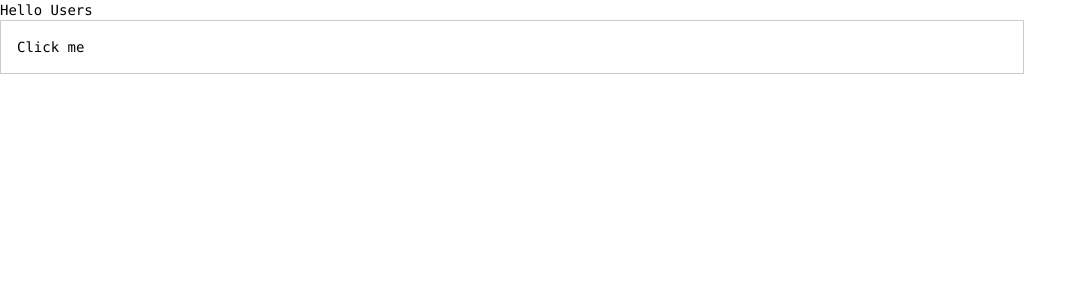
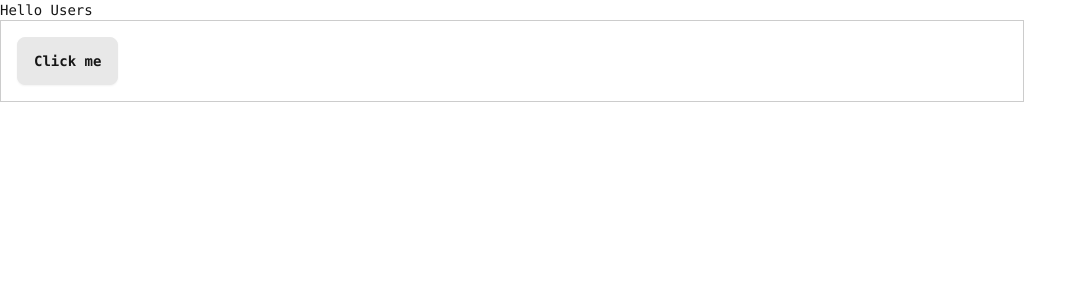
Before and after one commit to mikececco/next-app, a Next.js app: page / in a window 1280 px wide. Shown: the top 300 px of the page, without its empty margins (0-1087 px from the left). Built offline with nearby package versions, Linux system fonts and the light colour scheme.

Commit message:
Added DaisyUI

```diff
--- a/app/components/AddToCart.tsx
+++ b/app/components/AddToCart.tsx
@@ -4,7 +4,7 @@
 const AddToCart = () => {
   return (
     <div>
-      <button onClick={() => console.log('Click')}>Click me</button>
+      <button className='btn' onClick={() => console.log('Click')}>Click me</button>
       </div>
   )
 }
--- a/app/layout.tsx
+++ b/app/layout.tsx
@@ -15,7 +15,7 @@
   children: React.ReactNode;
 }>) {
   return (
-    <html lang="en">
+    <html lang="en" data-theme="cmyk">
       <body className={inter.className}>{children}</body>
     </html>
   );
--- a/app/users/page.tsx
+++ b/app/users/page.tsx
@@ -3,6 +3,7 @@
 interface User {
   id: number;
   name: string;
+  email: string;
 }
 
 const UsersPage = async () => {
@@ -13,10 +14,24 @@
   return (
     <>
       <h1>Users</h1>
-      <p>{new Date().toLocaleTimeString()}</p>
-      <ul>
-        {users.map(user => <li key={user.id}>{user.name}</li>)}
-      </ul>
+      <table className='table table-bordered'>
+        <thead>
+          <tr>
+            <th>
+              Name
+            </th>
+            <th>
+              Email
+            </th>
+          </tr>
+        </thead>
+        <tbody>
+          {users.map(user => <tr key={user.id}>
+              <td>{user.name}</td>
+              <td>{user.email}</td>
+            </tr>)}
+        </tbody>
+      </table>
     </>
   )
 }
--- a/tailwind.config.ts
+++ b/tailwind.config.ts
@@ -15,6 +15,9 @@
       },
     },
   },
-  plugins: [],
+  plugins: [require("daisyui")],
+  daisyui: {
+    themes: ["cmyk"],
+  },
 };
 export default config;
```
Also changed, not shown: package.json (+6 -5 lines), 1 other file (tests, documents, lock files or other folders).
